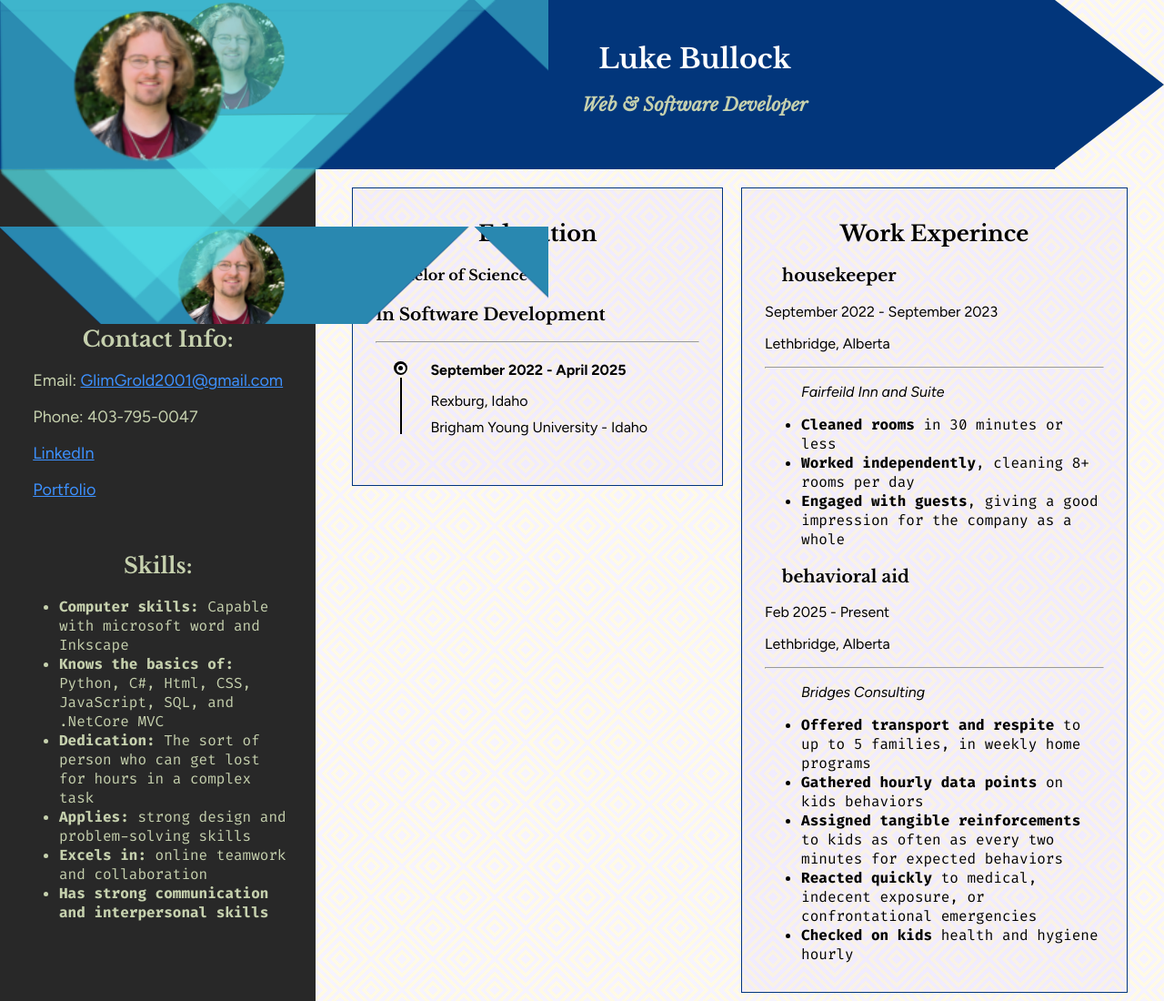
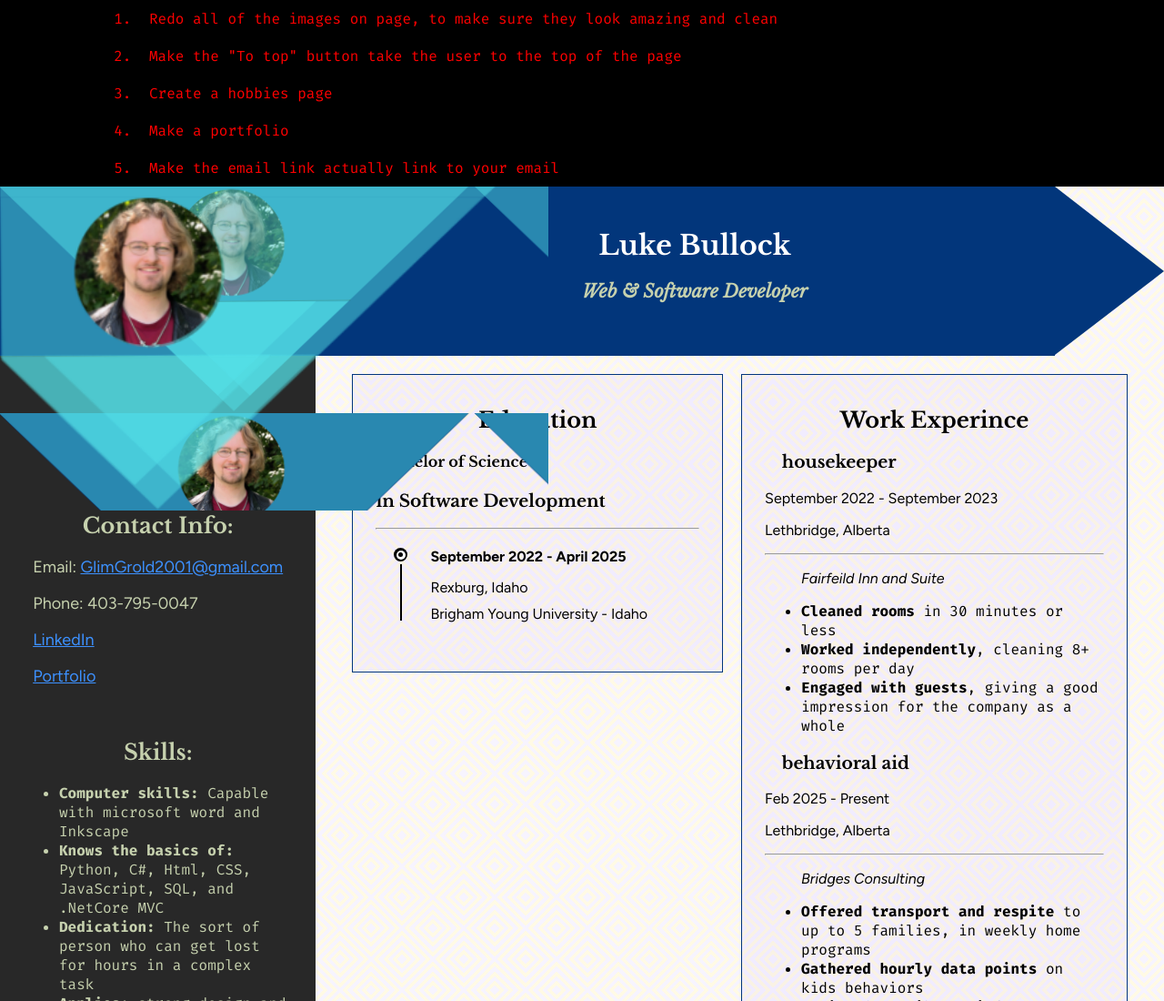
Before and after one commit to TrueGlimGrold/web-resume, a plain HTML site: page index.html in a window 1280 px wide. Shown: the top 1100 px of the page at 91% size. Drawn offline with nearby package versions, Linux system fonts and the light colour scheme; files whose address does not match are found by name.

Commit message:
Added a todo list, fixed wrapper blocking links

```diff
--- a/index.html
+++ b/index.html
@@ -15,6 +15,13 @@
     <div class="wrapper">
         <div class="background"></div>
     </div>
+    <ol class="task-list">
+        <li>Redo all of the images on page, to make sure they look amazing and clean</li>
+        <li>Make the "To top" button take the user to the top of the page</li>
+        <li>Create a hobbies page</li>
+        <li>Make a portfolio</li>
+        <li>Make the email link actually link to your email</li>
+    </ol>
     <header>
         <div class="box-right">
                 <h1>Luke Bullock</h1>
@@ -117,6 +124,5 @@
         </div>
 
     </footer>
-
 </body>
 </html>
--- a/styling/base.css
+++ b/styling/base.css
@@ -256,6 +256,7 @@ button.large-veiwport {
 }
 
 .wrapper {
+    display: none;
     position: fixed;      /* Stays fixed in place */
     top: 0;
     left: 0;
@@ -289,7 +290,19 @@ button.large-veiwport {
     padding: 0px;
 }
 
+.task-list {
+    position: relative;
+    background-color: black;
+    color: red;
+    z-index: 10;
+    margin: 0px;
+}
 
+.task-list li {
+    width: 80%;
+    margin: auto;
+    padding: 10px;
+}
 
 @media screen and (max-width: 250px) {
     header {
--- a/styling/medium.css
+++ b/styling/medium.css
@@ -129,6 +129,10 @@
         padding: 0px 30px;
     }
 
+    .wrapper {
+        display: block;
+    }
+
     .background {
         position: absolute;
         top: 0;
```
